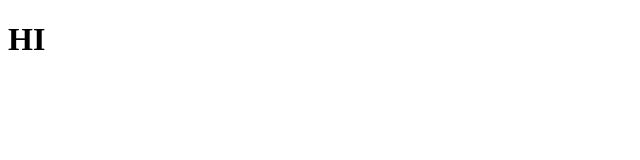
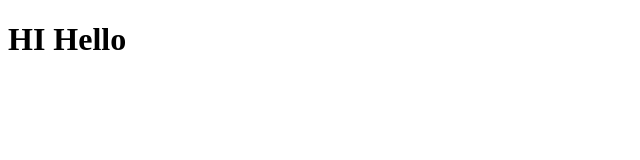
Before and after one commit to wwalltqs/gitDemo, a plain HTML site: page index.html in a window 1280 px wide. Shown: the whole page, without its empty margins (0-640 px from the left). Drawn offline with Linux system fonts and the light colour scheme.

Commit message:
hi is changed to hi hello

```diff
--- a/index.html
+++ b/index.html
@@ -5,7 +5,7 @@
 	<title></title>
 </head>
 <body>
-<h1>HI</h1>
+<h1>HI Hello</h1>
 
 </body>
 </html>
```
